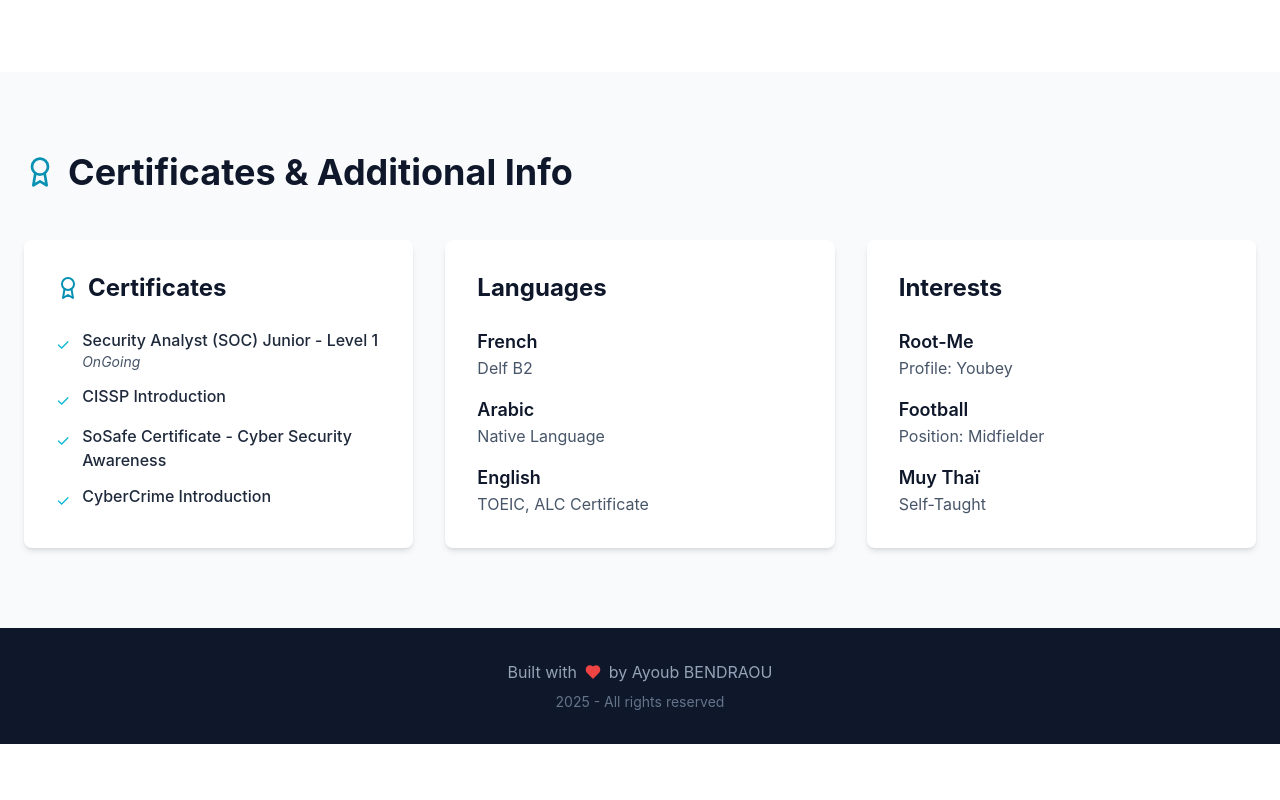
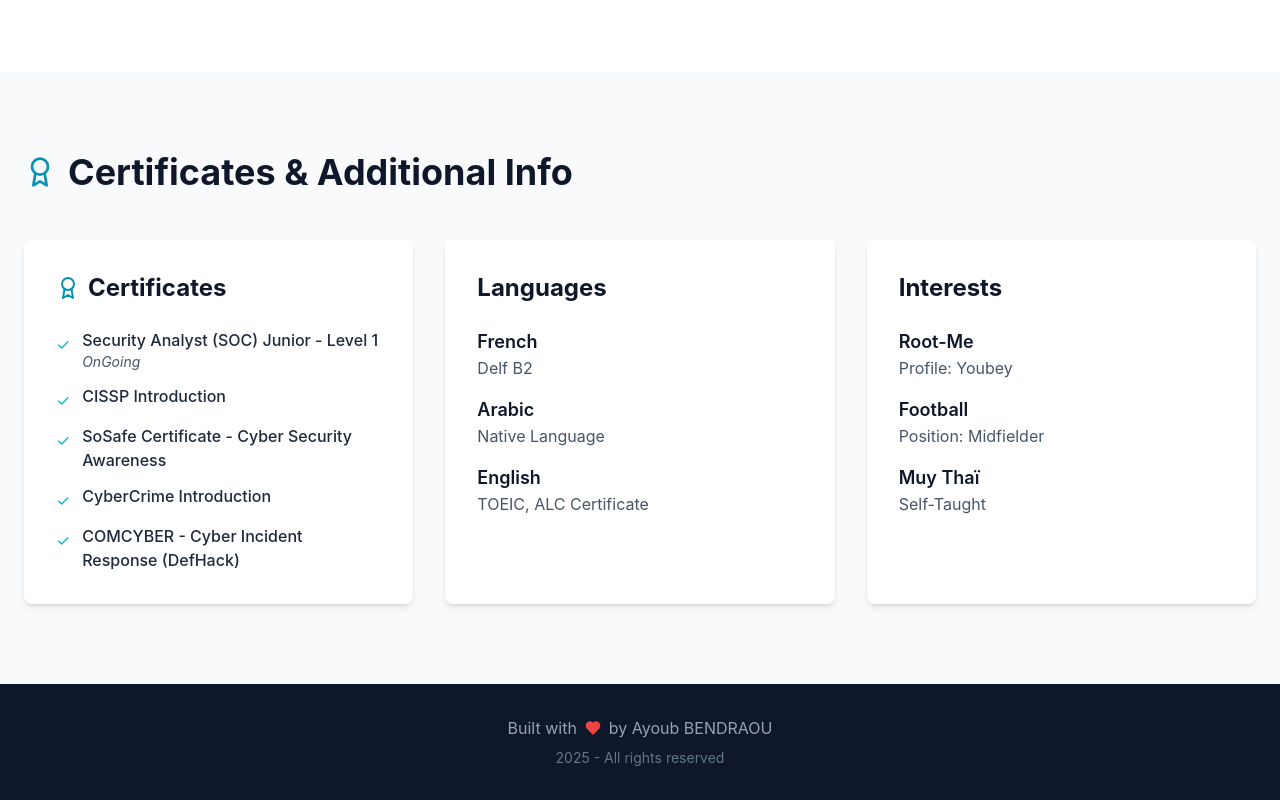
Before and after one commit to Youbey/Portfolio, a React (Vite) app: page / in a window 1280 px wide. Shown: the part 4892-5692 px from the top of the page. Before the commit the page ends 5636 px from the top, so only its background shows below. Built offline with nearby package versions, Linux system fonts and the light colour scheme.

Commit message:
added comcyber certif

```diff
--- a/src/data/portfolioData.ts
+++ b/src/data/portfolioData.ts
@@ -122,7 +122,8 @@ export const certificates: Certificate[] = [
   { name: "Security Analyst (SOC) Junior - Level 1", status: "OnGoing" },
   { name: "CISSP Introduction" },
   { name: "SoSafe Certificate - Cyber Security Awareness" },
-  { name: "CyberCrime Introduction" }
+  { name: "CyberCrime Introduction" },
+  { name: "COMCYBER - Cyber Incident Response (DefHack)"}
 ];
 
 export const skillCategories: SkillCategory[] = [
```
Also changed, not shown: 2 other files (tests, documents, lock files or other folders).
